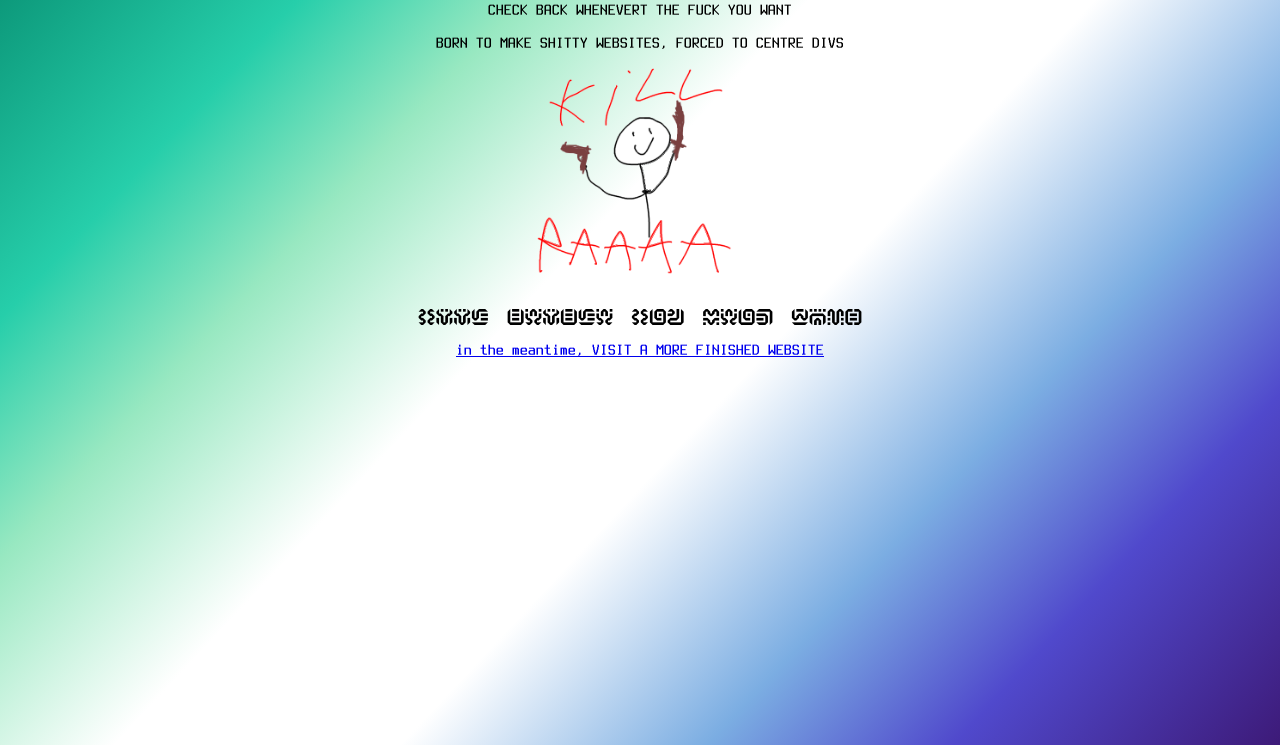
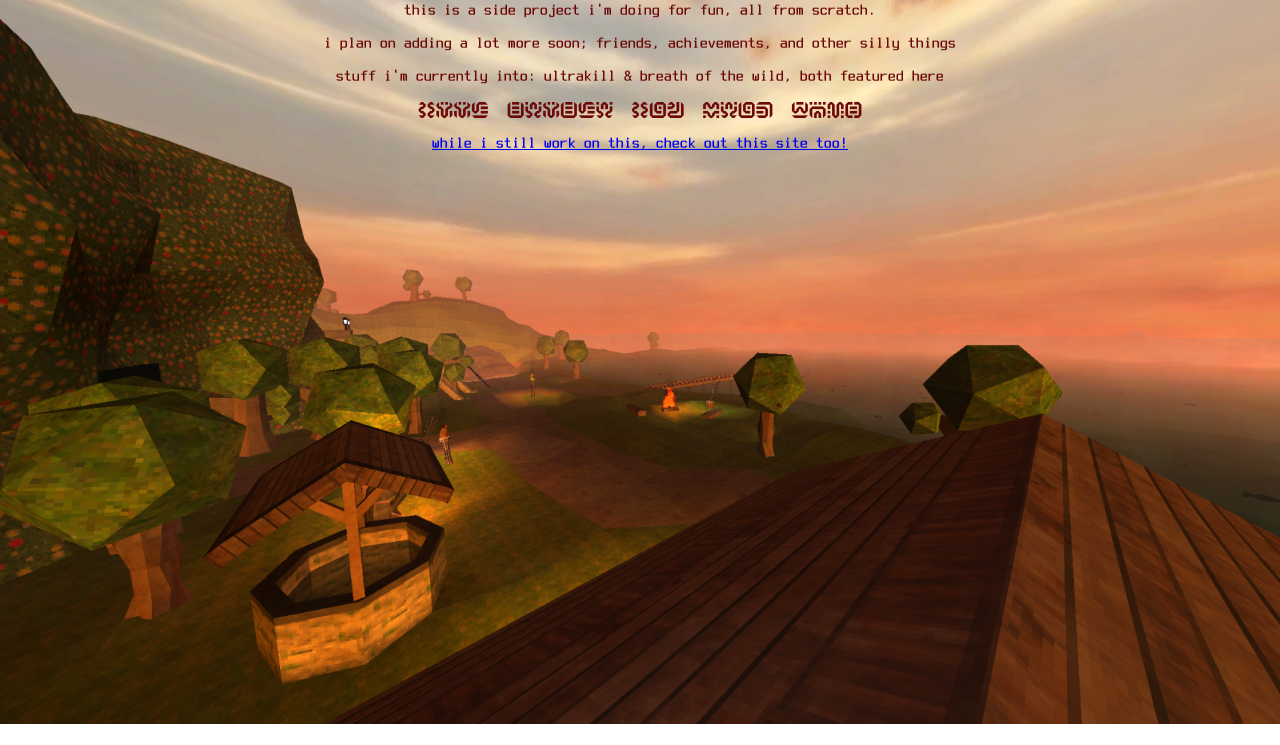
Before and after one commit to kawairunner/kawairunner.github.io, a website: page index.html in a window 1280 px wide. Shown: the part 76-821 px from the top of the page. After the commit the page ends 800 px from the top, so only its background shows below. Drawn offline with Linux system fonts and the light colour scheme.

Commit message:
new design

```diff
--- a/index.html
+++ b/index.html
@@ -1,29 +1,31 @@
 <!DOCTYPE html>
 <html lang="en">
 
+
 <head>
-    <link rel="icon" type="image/x-icon" href="/main/images/favicon3.png">
+    <link rel="icon" type="image/x-icon" href="/main/images/favicon4.webp">
     <link rel="stylesheet" href="main/css/styles.css">
+    <meta name="viewport" content="height=device-height, initial-scale=1.0,">
 </head>
 
 <body>
     <div>
-        <h1 title="IT'S NOT FUNNYT ANYMORE">STOP WITH THE DUMB CONSTRUCTYION JOKES</h1>
+        <h1>Welcome!
     </div>
     <div>
-        <p title="WHAT">CHECK BACK WHENEVERT THE FUCK YOU WANT</p>
+        <p>this is a side project i'm doing for fun, all from scratch.</p>
     </div>
     <div>
-        <p title="WHAT DO YOU WISH TO ACHIEVE"> BORN TO MAKE SHITTY WEBSITES, FORCED TO CENTRE DIVS</p>
+        <p> i plan on adding a lot more soon; friends, achievements, and other silly things</p>
     </div>
     <div>
-        <img src="/main/images/KILLS.png" alt="WAR" style="width:220px;height:220px;">
+        <p> stuff i'm currently into: ultrakill & breath of the wild, both featured here</p>
     </div>
     <div>
-        <p style="font-family: SheikahFont;"> cool people can read this</p>
+        <p style="font-family: SheikahFont;" title="or you can just copy paste it!"> cool people can read this</p>
     </div>
     <div>
-        <a href="https://romefalls.lol">in the meantime, VISIT A MORE FINISHED WEBSITE</a>
+        <a href="https://romefalls.lol">while i still work on this, check out this site too!</a>
     </div>
 </body>
 
--- a/main/css/styles.css
+++ b/main/css/styles.css
@@ -5,15 +5,29 @@ div {
 
 h1 {
     font-family:TerminusFontBold;
+    text-shadow:
+    1px 1px 1px #ff0000;
 }
 
 body {
     font-family:TerminusFontBold;
-    background: #078D70;
+    font-size: clamp(1rem, 1vw + 0.12rem, 2rem);
+    color: rgb(107, 8, 8);
+
+    background-image: url('/main/images/wallpaper.webp');
+    background-size: auto 110vh;
+    background-position: top;
+    background-repeat: no-repeat;
+
+
+
+
+
+    /* background: #078D70;
 background: linear-gradient(133deg, rgba(7, 141, 112, 1) 0%, rgba(38, 206, 170, 1) 18%, rgba(152, 232, 193, 1) 29%, rgba(255, 255, 255, 1) 43%, rgba(255, 255, 255, 1) 50%, rgba(255, 255, 255, 1) 57%, rgba(123, 173, 226, 1) 72%, rgba(80, 73, 204, 1) 84%, rgba(61, 26, 120, 1) 100%);
 background-repeat: no-repeat;
 min-height: 100vh;
-margin: 0;
+margin: 0; */
 }
 
 @font-face {
```
Also changed, not shown: main/images/favicon4.webp (added), main/images/wallpaper.webp (added).
